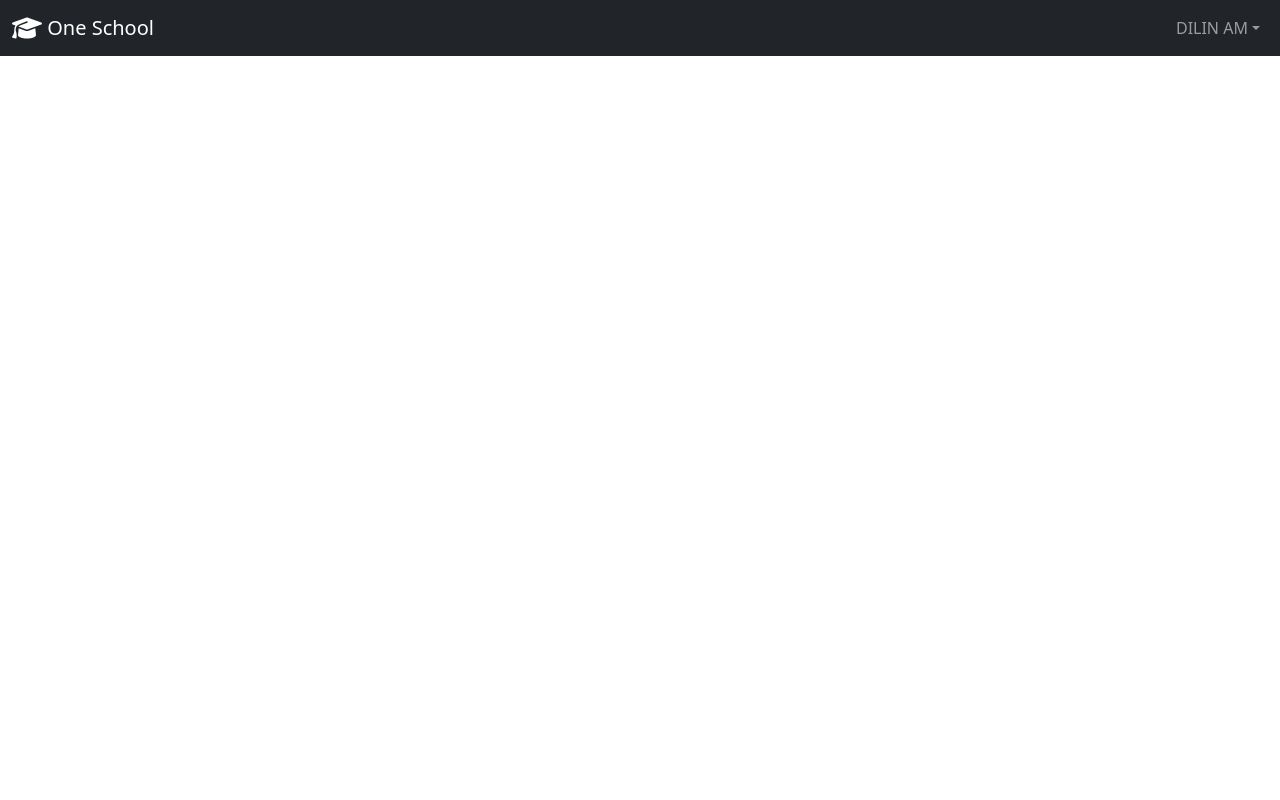
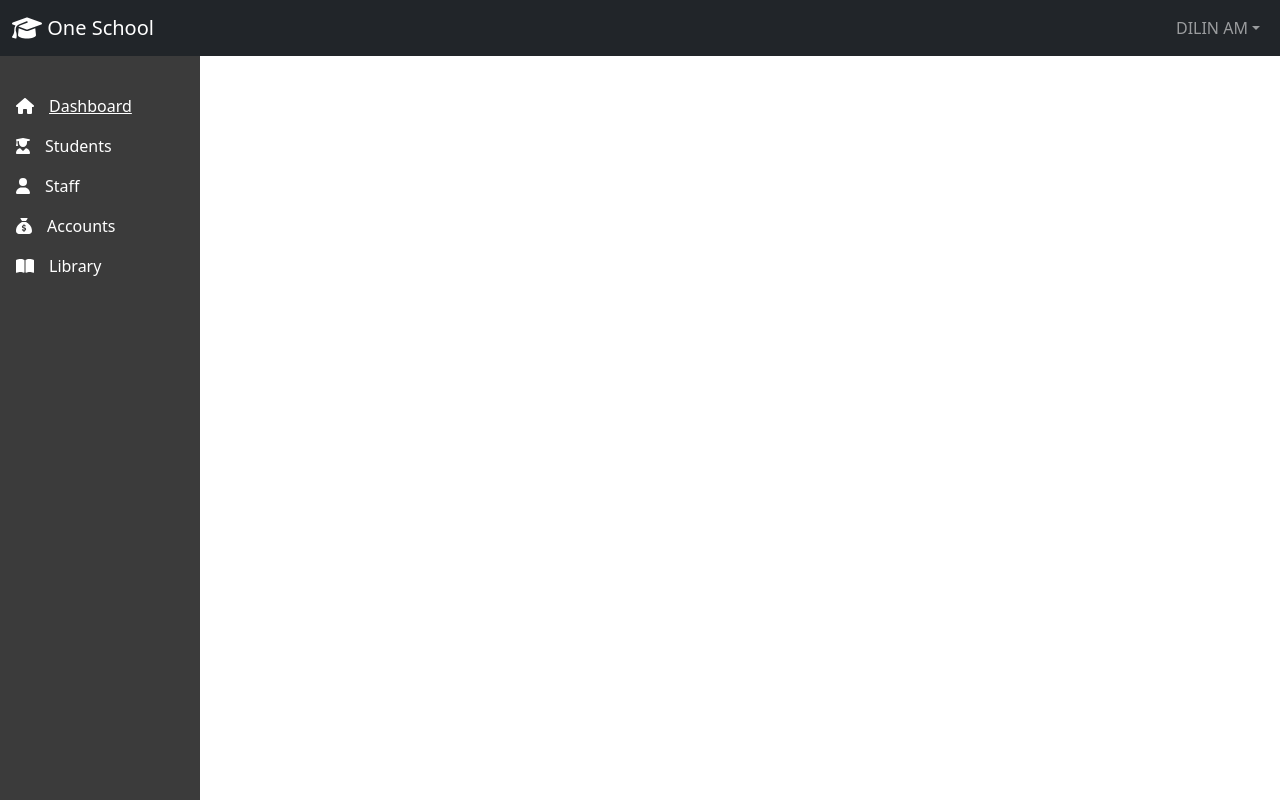
Before and after one commit to dilinamr/Oneschool-react-bootsrap, a React (Create React App) app: page / in a window 1280 px wide. Built offline with nearby package versions, Linux system fonts and the light colour scheme.

Commit message:
sidebar update

```diff
--- a/package.json
+++ b/package.json
@@ -3,6 +3,8 @@
   "version": "0.1.0",
   "private": true,
   "dependencies": {
+    "@fortawesome/free-solid-svg-icons": "^6.4.2",
+    "@fortawesome/react-fontawesome": "^0.2.0",
     "@testing-library/jest-dom": "^5.17.0",
     "@testing-library/react": "^13.4.0",
     "@testing-library/user-event": "^13.5.0",
--- a/src/App.css
+++ b/src/App.css
@@ -1,38 +1,24 @@
-.App {
-  text-align: center;
+.sidebar{
+  padding-top: 30px;
+  height:calc(100vh - 56px);
+  width: 200px;
+  background-color: rgb(59, 59, 59)
 }
+.sidebar a{
+  color: #fff;
+}
+.sidebar a:hover{
+  color: #979494;
 
-.App-logo {
-  height: 40vmin;
-  pointer-events: none;
 }
-
-@media (prefers-reduced-motion: no-preference) {
-  .App-logo {
-    animation: App-logo-spin infinite 20s linear;
+.sidebar a.active{
+  text-decoration: underline;
+}
+.sidebar .nav-link span{
+  padding-left: 15px;
+}
+@media(max-width:767px){
+  .sidebar{
+    width: 50px;
   }
 }
-
-.App-header {
-  background-color: #282c34;
-  min-height: 100vh;
-  display: flex;
-  flex-direction: column;
-  align-items: center;
-  justify-content: center;
-  font-size: calc(10px + 2vmin);
-  color: white;
-}
-
-.App-link {
-  color: #61dafb;
-}
-
-@keyframes App-logo-spin {
-  from {
-    transform: rotate(0deg);
-  }
-  to {
-    transform: rotate(360deg);
-  }
-}
--- a/src/App.js
+++ b/src/App.js
@@ -1,10 +1,15 @@
 import 'bootstrap/dist/css/bootstrap.min.css';
 import './App.css';
-import Navbar from './components/Navbarone';
+import Sidebar from './components/Sidebar';
+import Navbarone from './components/Navbarone';
 
 function App() {
   return (
-    <Navbar/>
+    <>
+    <Navbarone/>
+    <Sidebar/>
+    </>
+
 
   );
 }
--- a/src/components/Sidebar.jsx
+++ b/src/components/Sidebar.jsx
@@ -1,7 +1,17 @@
+import {Nav} from "react-bootstrap";
+import {FontAwesomeIcon} from "@fortawesome/react-fontawesome";
+import {faHouse,faUserGraduate,faUser,faSackDollar,faBookOpen} from "@fortawesome/free-solid-svg-icons";
 const Sidebar = ()=>{
     return(
 <div className="sidebar">
+<Nav defaultActiveKey="/" className="flex-column">
+            <Nav.Link href="/"><FontAwesomeIcon icon={faHouse} /><span className="d-none d-md-inline">Dashboard</span></Nav.Link>
+            <Nav.Link href="/students"> <FontAwesomeIcon icon={faUserGraduate} /><span className="d-none d-md-inline">Students</span></Nav.Link>
+            <Nav.Link href="/staff"><FontAwesomeIcon icon={faUser} /><span className="d-none d-md-inline">Staff</span></Nav.Link>
+            <Nav.Link href="/accounts"><FontAwesomeIcon icon={faSackDollar} /><span className="d-none d-md-inline">Accounts</span></Nav.Link>
+            <Nav.Link href="library"><FontAwesomeIcon icon={faBookOpen} /><span className="d-none d-md-inline">Library</span></Nav.Link>
 
+          </Nav>
 </div>
     );
 }
```
Also changed, not shown: src/components/Navbarone.jsx (renamed from src/components/Navbarone.js), 1 other file (tests, documents, lock files or other folders).
